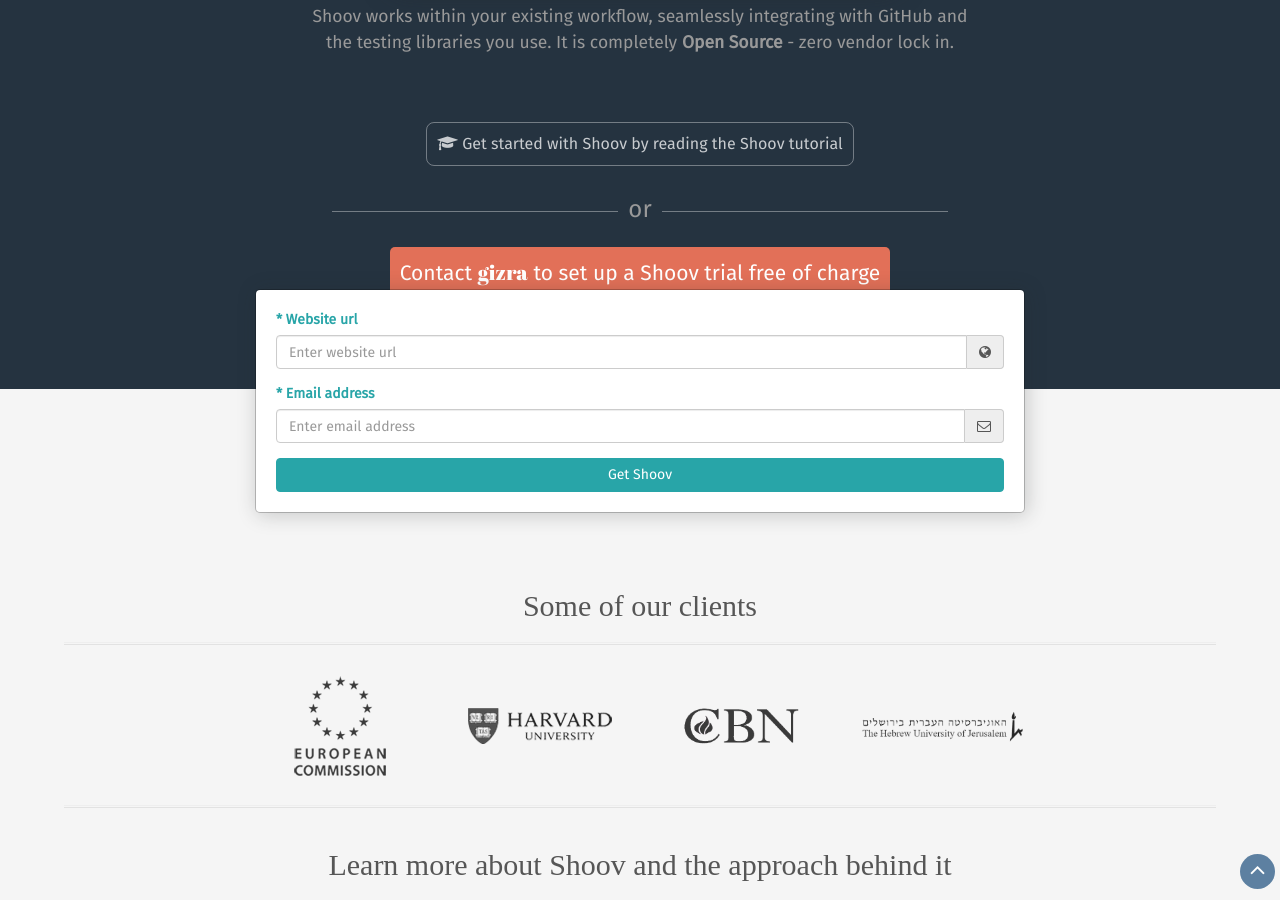
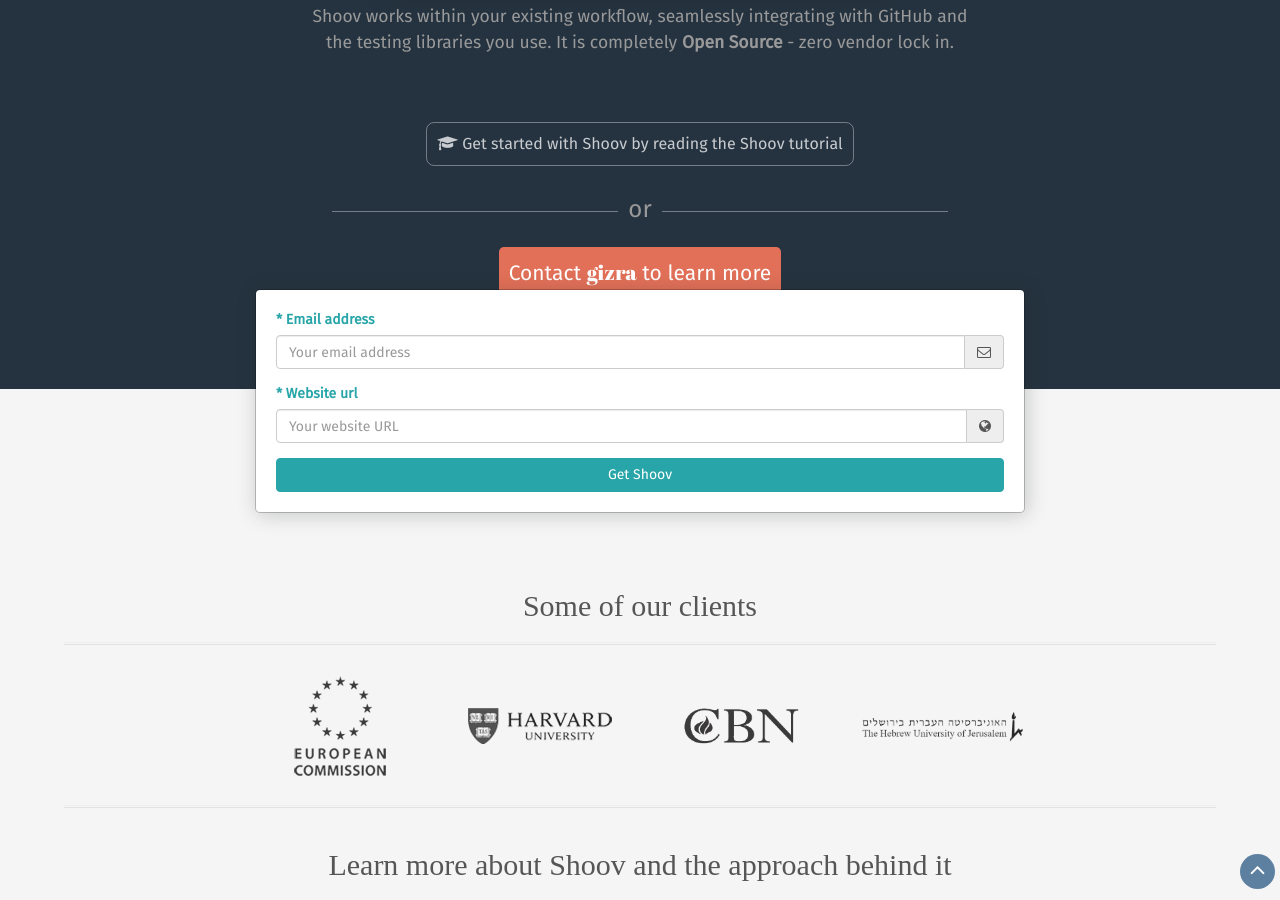
Before and after one commit to shoov/shoov.io, a Jekyll site: the page built from src/index.html, in a window 1280 px wide and 900 px high, scrolled down 811 px. Built offline with Jekyll 4.4.1, drawn with Linux system fonts in a browser that asks for light colours; nearby versions of some CDN libraries; some web fonts are replaced; library files that are not in the unit come from our copies; Markdown is read by kramdown in place of the engine named in the settings.

Commit message:
Merge PR #41 (change form to contact instead of trial) into master

```diff
--- a/src/index.html
+++ b/src/index.html
@@ -21,7 +21,7 @@
             <div class="text-line-throw text-center">
               <h3><span>or</span></h3>
             </div>
-            <p class="contact-us-title">Contact <span class="gizra-logo"> gizra</span> to set up a Shoov trial free of charge</p>
+            <p class="contact-us-title">Contact <span class="gizra-logo"> gizra</span> to learn more</p>
         </div>
     </section>
     <div class="more-shoov">
@@ -29,17 +29,17 @@
             <form id="trial-form" class="contact-form" method="post" action="{{ site.trial_form_action }}">
                 <div class="row">
                     <div class="col-xs-12 form-group">
-                        <label class="turquoise text-left" for="name">* Website url</label>
+                        <label class="turquoise text-left" for="_replyto">* Email address</label>
                         <div class="input-group">
-                            <input type="url" class="form-control" id="name" name="name" placeholder="Enter website url" minlength="2" required="required" aria-required="true">
-                            <span class="input-group-addon"><i class="fa fa-globe"></i></span>
+                            <input type="email" class="form-control" id="_replyto" name="_replyto" placeholder="Your email address" required="required" aria-required="true">
+                            <span class="input-group-addon"><i class="fa fa-envelope-o"></i></span>
                         </div>
                     </div>
                     <div class="col-xs-12 form-group">
-                        <label class="turquoise text-left" for="_replyto">* Email address</label>
+                        <label class="turquoise text-left" for="name">* Website url</label>
                         <div class="input-group">
-                            <input type="email" class="form-control" id="_replyto" name="_replyto" placeholder="Enter email address" required="required" aria-required="true">
-                            <span class="input-group-addon"><i class="fa fa-envelope-o"></i></span>
+                            <input type="url" class="form-control" id="name" name="name" placeholder="Your website URL" minlength="2" required="required">
+                            <span class="input-group-addon"><i class="fa fa-globe"></i></span>
                         </div>
                     </div>
                     <div class="col-xs-12 form-group">
```
